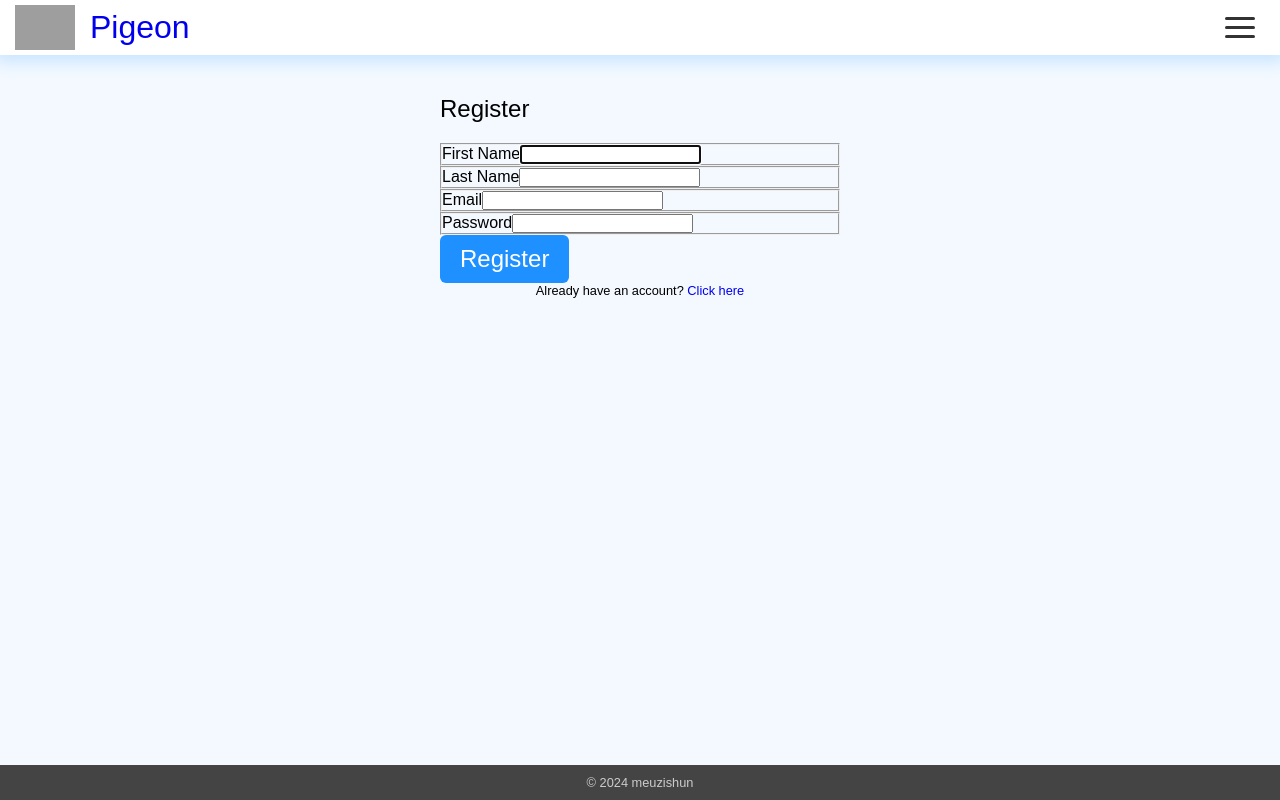
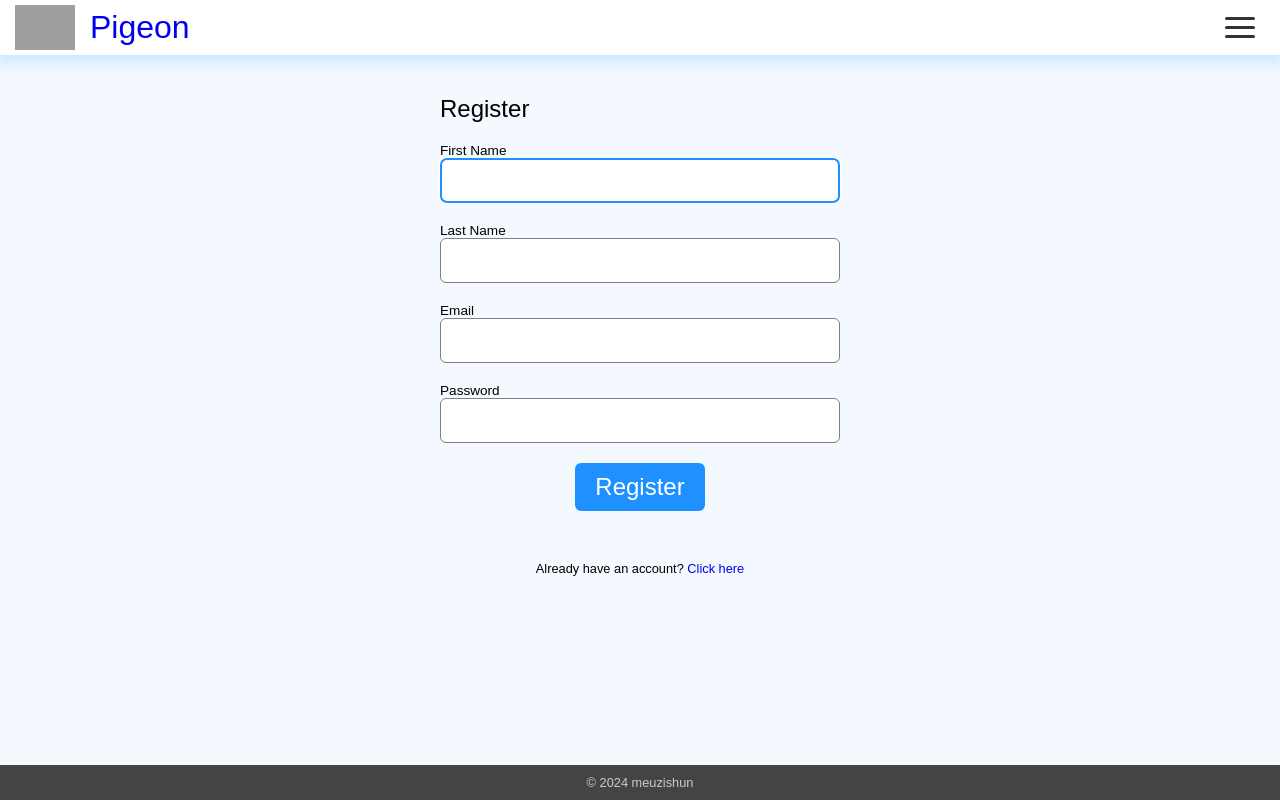
Before and after one commit to meuzishun/messaging_ui, a React (Vite) app: page /messaging_ui/register in a window 1280 px wide. Built offline with nearby package versions, Linux system fonts and the light colour scheme; grey boxes are pictures that could not be loaded.

Commit message:
Fix styles for LoginForm and RegisterForm

```diff
--- a/src/features/LoginForm/LoginForm.module.scss
+++ b/src/features/LoginForm/LoginForm.module.scss
@@ -10,6 +10,40 @@
 
   h2 {
     font-weight: normal;
+  }
+
+  form {
+    display: grid;
+    grid-template-columns: 1fr;
+    grid-auto-rows: min-content;
+    padding-bottom: 20px;
+    gap: 20px;
+
+    fieldset {
+      display: flex;
+      flex-direction: column;
+      border: none;
+
+      label {
+        text-transform: capitalize;
+        font-size: 0.85rem;
+      }
+
+      input {
+        font-size: 1.25rem;
+        padding: 10px;
+        border-radius: 6px;
+        border: 1px solid grey;
+
+        &:focus {
+          outline-color: var(--soft-blue);
+        }
+      }
+    }
+
+    button {
+      justify-self: center;
+      margin-bottom: 30px;
     }
 
     .link {
@@ -26,3 +60,4 @@
       }
     }
   }
+}
--- a/src/features/RegisterForm/RegisterForm.module.scss
+++ b/src/features/RegisterForm/RegisterForm.module.scss
@@ -10,6 +10,40 @@
 
   h2 {
     font-weight: normal;
+  }
+
+  form {
+    display: grid;
+    grid-template-columns: 1fr;
+    grid-auto-rows: min-content;
+    padding-bottom: 20px;
+    gap: 20px;
+
+    fieldset {
+      display: flex;
+      flex-direction: column;
+      border: none;
+
+      label {
+        text-transform: capitalize;
+        font-size: 0.85rem;
+      }
+
+      input {
+        font-size: 1.25rem;
+        padding: 10px;
+        border-radius: 6px;
+        border: 1px solid grey;
+
+        &:focus {
+          outline-color: var(--soft-blue);
+        }
+      }
+    }
+
+    button {
+      justify-self: center;
+      margin-bottom: 30px;
     }
 
     .link {
@@ -26,3 +60,4 @@
       }
     }
   }
+}
```
Lines whose indentation alone changed are shown as unchanged.
